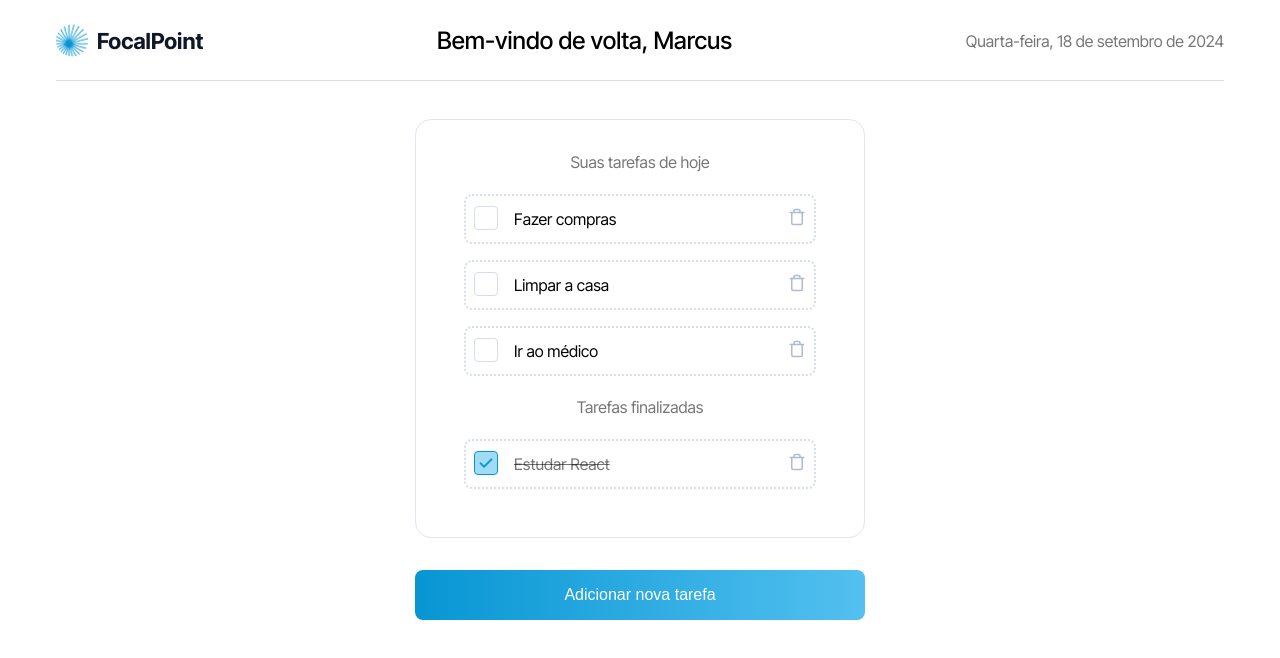
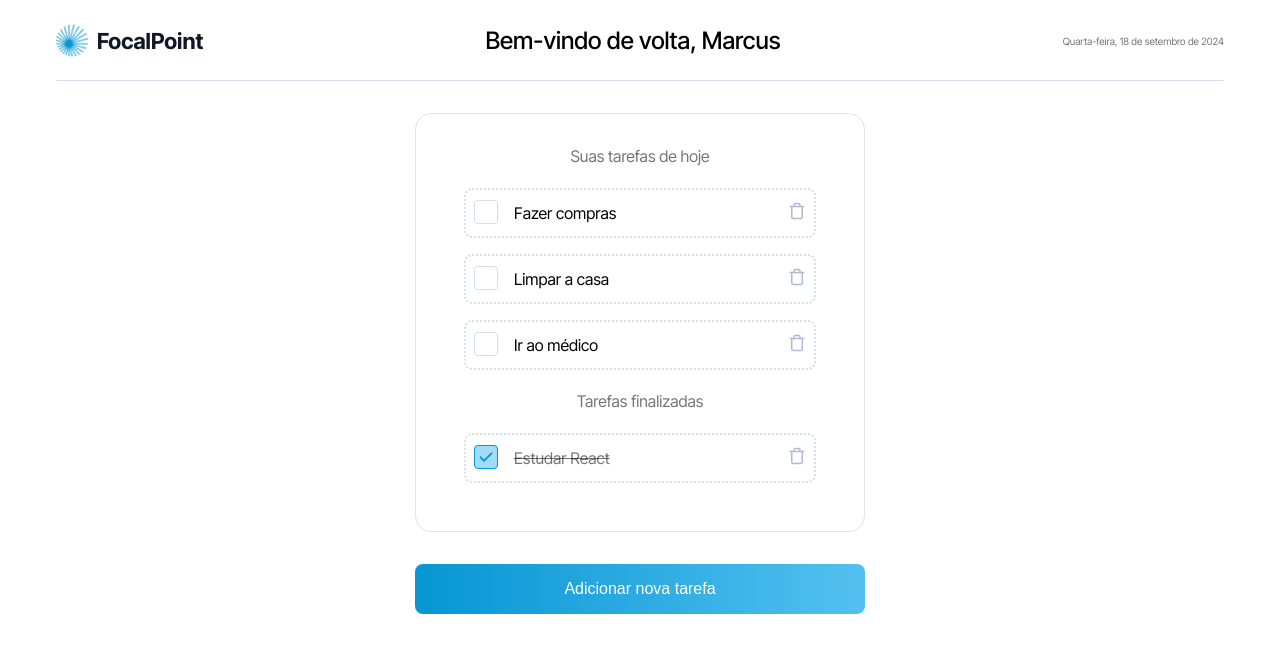
Before and after one commit to wess-os/task_manager_project_next, a Next.js app: page / in a window 1280 px wide. Shown: the top 658 px of the page. Built offline with nearby package versions, Linux system fonts and the light colour scheme.

Commit message:
style: scss final adjustments

```diff
--- a/app/styles/Header.module.scss
+++ b/app/styles/Header.module.scss
@@ -39,7 +39,7 @@
     }
 
     .right {
-        font-size: 16px;
+        font-size: 10px;
         color: $color-black-secondary;
         font-weight: 400;
     }
--- a/app/styles/Tasks.module.scss
+++ b/app/styles/Tasks.module.scss
@@ -6,7 +6,7 @@
     align-items: center;
     justify-content: center;
     padding: 32px;
-    margin-top: 30px;
+    margin: 24px;
 
     .tasksWrapper {
         background-color: #fff;
```
